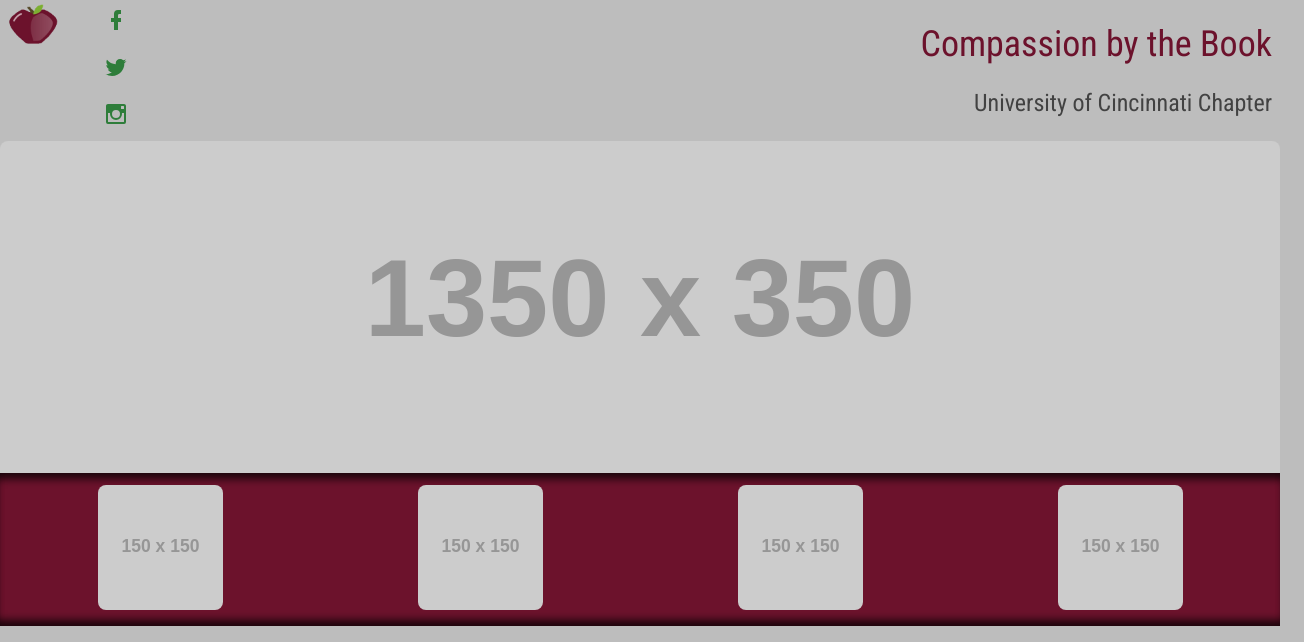
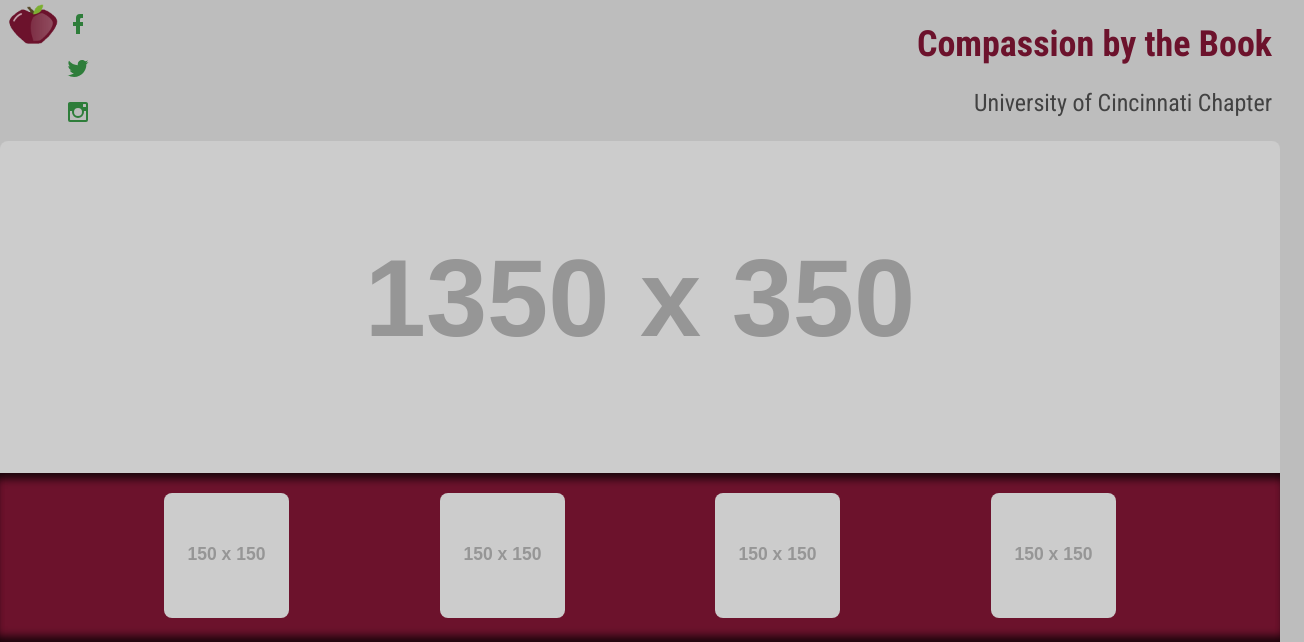
Before and after one commit to KyTrol/CBTB, a plain HTML site: page index.html in a window 1280 px wide. Shown: the top 642 px of the page, 1304 px wide, since content can reach past the window. Drawn offline with nearby package versions, Linux system fonts and the light colour scheme; placeholder pictures from the web are drawn by us.

Commit message:
removed flexbox dependency

```diff
--- a/css/styles.css
+++ b/css/styles.css
@@ -17,19 +17,15 @@
 	margin-bottom: 10px;
 }
 
-.title-container {
+.header {
 	width: 100%;
-	display: -webkit-flex;
-  display: -webkit-box;
-  display: -ms-flexbox;
-  display: -moz-box;
-  display: flex;
+	text-align: right;
 }
 
 .logo {
-	width: 9%;
+	display: inline-block;
+	float: left;
 	margin-left: .5em;
-	min-width: 50px;
 }
 
 .logo img {
@@ -38,50 +34,50 @@
 
 .title {
 	margin-left: auto;
-	width: 70%;
 	text-align: right;
 	margin-right: .5em;
+	display: inline-block;
 }
 
 .title h1 {
 	color: #6c122c;
-	font-size: 20px;
+	font-size: 23px;
+	font-weight: 700;
 }
 
 .title h3 {
-	font-size: 16px;
+	font-size: 18px;
 }
 
 .media-links {
 	display: none;
-	width: 15%;
+	margin-left: .5em;
+	float: left;
 }
 
 .media {
-	display: -webkit-flex;
-  display: -webkit-box;
-  display: -ms-flexbox;
-  display: -moz-box;
-  display: flex;
-	width: 100%;
+	text-align: left;
+	margin-top: .25em;
+	margin-bottom: .25em;
 }
 
 .media h5 {
-	margin: 0;
-	line-height: 2em;
+	display: inline;
+	line-height: 40px;
 	vertical-align: middle;
 }
 
 .media-icon {
 	width: 24px;
-	padding-top: .5em;
-	padding-bottom: .5em;
+	height: 24px;
+	display: inline-block;
+	text-align: left;
+	margin-right: .5em;
 }
 
-.media-name {
-	display: none;
-	width: 90%;
-	padding: .5em;
+.media-icon img {
+	line-height: 40px;
+	vertical-align: middle;
 }
 
 .media-icon a {
@@ -89,9 +85,9 @@
 	display: inline-block;
 }
 
-.media-icon img {
-	display: block;
-}
+#fb-name,
+#tw-name,
+#inst-name { opacity: 0; }
 
 .landing {
 	width: 100%;
@@ -109,42 +105,23 @@
 
 .featured {
 	width: 100%;
-	display: -webkit-flex;
-  display: -webkit-box;
-  display: -ms-flexbox;
-  display: -moz-box;
-  display: flex;
-	-ms-flex-wrap: wrap;
-			flex-wrap: wrap;
 	background-color: #6c122c;
 	box-shadow: inset 0px -11px 9px -5px rgba(0,0,0,0.75),
 							inset 0px 11px 9px -5px rgba(0,0,0,0.75);
-}
-
-.featured-group {
-	width: 100%;
-	display: -webkit-flex;
-  display: -webkit-box;
-  display: -ms-flexbox;
-  display: -moz-box;
-  display: flex;
-}
-
-.featured-group:first-child {
-	margin-top: .75em;
-	margin-bottom: .75em;
-}
-
-.featured-group:last-child {
-	margin-bottom: .75em;
+	text-align: center;
 }
 
 .featured-icon {
-	text-align: center;
-	width: 100%;
+	width: 44%;
+	padding: .5em;
 	margin-right: .5em;
 	margin-left: .5em;
+	display: inline-block;
+	box-sizing: border-box;
 }
+
+.featured-icon:first-child { margin-top: .75em; }
+.featured-icon:last-child { margin-bottom: .75em; }
 
 .featured-icon img {
 	width: 100%;
@@ -185,10 +162,11 @@
 	max-width: 560px;
 	max-height: 315px;
 	margin: 0 auto;
-
 }
 
 .articles {
+	text-align: center;
+	width: 100%;
 	padding: .75em;
 	background-color: #6c122c;
 	box-shadow: inset 0px -11px 9px -5px rgba(0,0,0,0.75),
@@ -197,17 +175,19 @@
 }
 
 .article {
+	text-align: left;
 	width: 100%;
+	margin: 0 auto;
+}
+
+.article p {
+	padding-right: 1em;
 }
 
 @media screen and (min-width: 425px) {
-	.featured-group {
-		width: 50%;
-		margin-top: .75em;
-		margin-bottom: .75em;
-	}
+	.featured-icon { width: 20%; }
 
-	.title h1 { font-size: 24px; }
+	.title h1 { font-size: 27px; }
 	.title h3 { font-size: 20px; }
 	iframe { width: 389px; height: 222px; }
 }
@@ -220,35 +200,18 @@
 	.title h1 { font-size: 36px; }
 	.title h3 { font-size: 24px; }
 	.media-links {
-		display: -webkit-flex;
-  	display: -webkit-box;
-  	display: -ms-flexbox;
-  	display: -moz-box;
-  	display: flex;
-  	-ms-flex-wrap: wrap;
-				flex-wrap: wrap;
-		width: 30%;
+		display: inline-block;
 	}
 
 	h4 { font-size: 18px; }
 	iframe { width: 518px; height: 295px; }
 }
 
-@media screen and (min-width: 700px) {
-	.title { width: 80%; }
-	.media-links { width: 30%; }
-	.articles {
-		display: -webkit-flex;
-  	display: -webkit-box;
-  	display: -ms-flexbox;
-  	display: -moz-box;
-  	display: flex;
+@media screen and (min-width: 700px) { iframe { width: 554px; height: 315px; } }
+
+@media screen and (min-width: 850px) {
+	.article {
+		display: inline-block;
+		width: 30%;
 	}
-
-	.article {
-		margin-left: 1em;
-		margin-right: 1em;
-	}
-
-	iframe { width: 554px; height: 315px; }
 }
--- a/index.html
+++ b/index.html
@@ -17,7 +17,7 @@
   </head>
 <body>
 
-    <div class="title-container">
+    <div class="header">
       <div class="logo">
         <img class="" src="img/logo.png" alt="Compassion by the Book logo">
       </div>
@@ -26,25 +26,19 @@
           <div class="media-icon">
             <a><img id="fb" class="svg" src="img/facebook.svg" alt="Facebook icon"></a>
           </div>
-          <div id="fb-name" class="media-name">
-            <h5>Facebook</h5>
-          </div>
+          <h5 id="fb-name">Facebook</h5>
         </div>
         <div class="media">
           <div class="media-icon">
             <a><img id="tw" class="svg" src="img/twitter.svg" alt="Twitter icon"></a>
           </div>
-          <div id="tw-name" class="media-name">
-            <h5>Twitter</h5>
-          </div>
+          <h5 id="tw-name">Twitter</h5>
         </div>
         <div class="media">
           <div class="media-icon">
             <a><img id="inst" class="svg" src="img/instagram.svg" alt="Instagram icon"></a>
           </div>
-          <div id="inst-name" class="media-name">
-            <h5>Instagram</h5>
-          </div>
+          <h5 id="inst-name">Instagram</h5>
         </div>
       </div>
       <div class="title">
@@ -56,22 +50,18 @@
       <img class="" src="http://placehold.it/1350x350" alt="Landing image">
     </div>
     <div class="featured">
-      <div class="featured-group">
         <div class="featured-icon">
           <img class="" src="http://placehold.it/150x150" alt="Company 1">
         </div>
         <div class="featured-icon">
           <img class="" src="http://placehold.it/150x150" alt="Company 2">
         </div>
-      </div>
-      <div class="featured-group">
         <div class="featured-icon">
           <img class="" src="http://placehold.it/150x150" alt="Company 3">
         </div>
         <div class="featured-icon">
           <img class="" src="http://placehold.it/150x150" alt="Company 4">
         </div>
-      </div>
     </div>
     <div class="lngc">
       <div>
--- a/js/script.js
+++ b/js/script.js
@@ -7,17 +7,17 @@
     var instName = $("#inst-name");
 
     fb.hover(
-        function () { fbName.stop().fadeIn(250); },
-        function () { fbName.stop().fadeOut(250); }
+        function () { fbName.stop().fadeTo(250, 1); },
+        function () { fbName.stop().fadeTo(250, 0); }
     );
 
     tw.hover(
-        function () { twName.stop().fadeIn(250); },
-        function () { twName.stop().fadeOut(250); }
+        function () { twName.stop().fadeTo(250, 1); },
+        function () { twName.stop().fadeTo(250, 0); }
     );
 
     inst.hover(
-        function () { instName.stop().fadeIn(250); },
-        function () { instName.stop().fadeOut(250); }
+        function () { instName.stop().fadeTo(250, 1); },
+        function () { instName.stop().fadeTo(250, 0); }
     );
 });
```
Also changed, not shown: about.html (+0 -2 lines).
